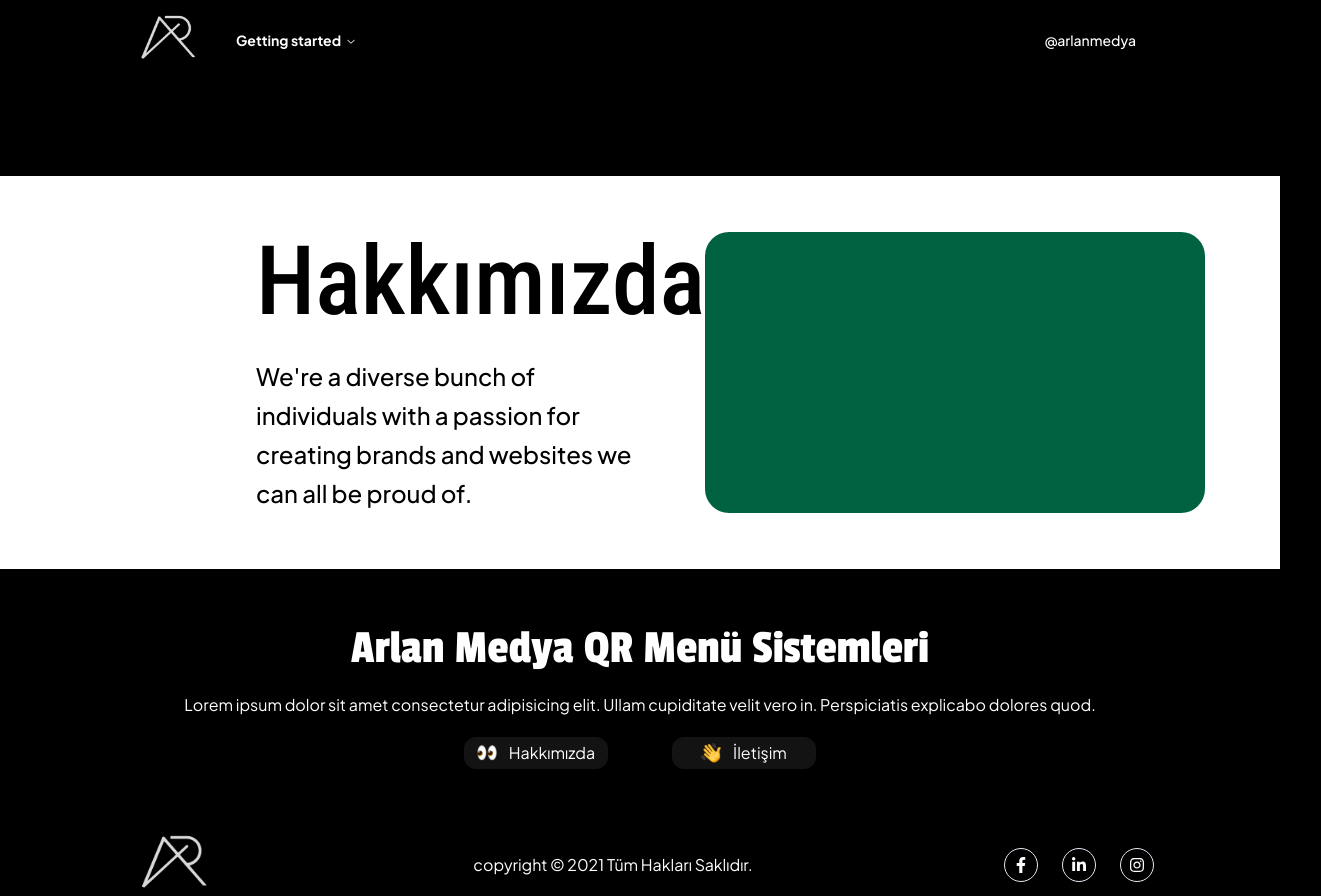
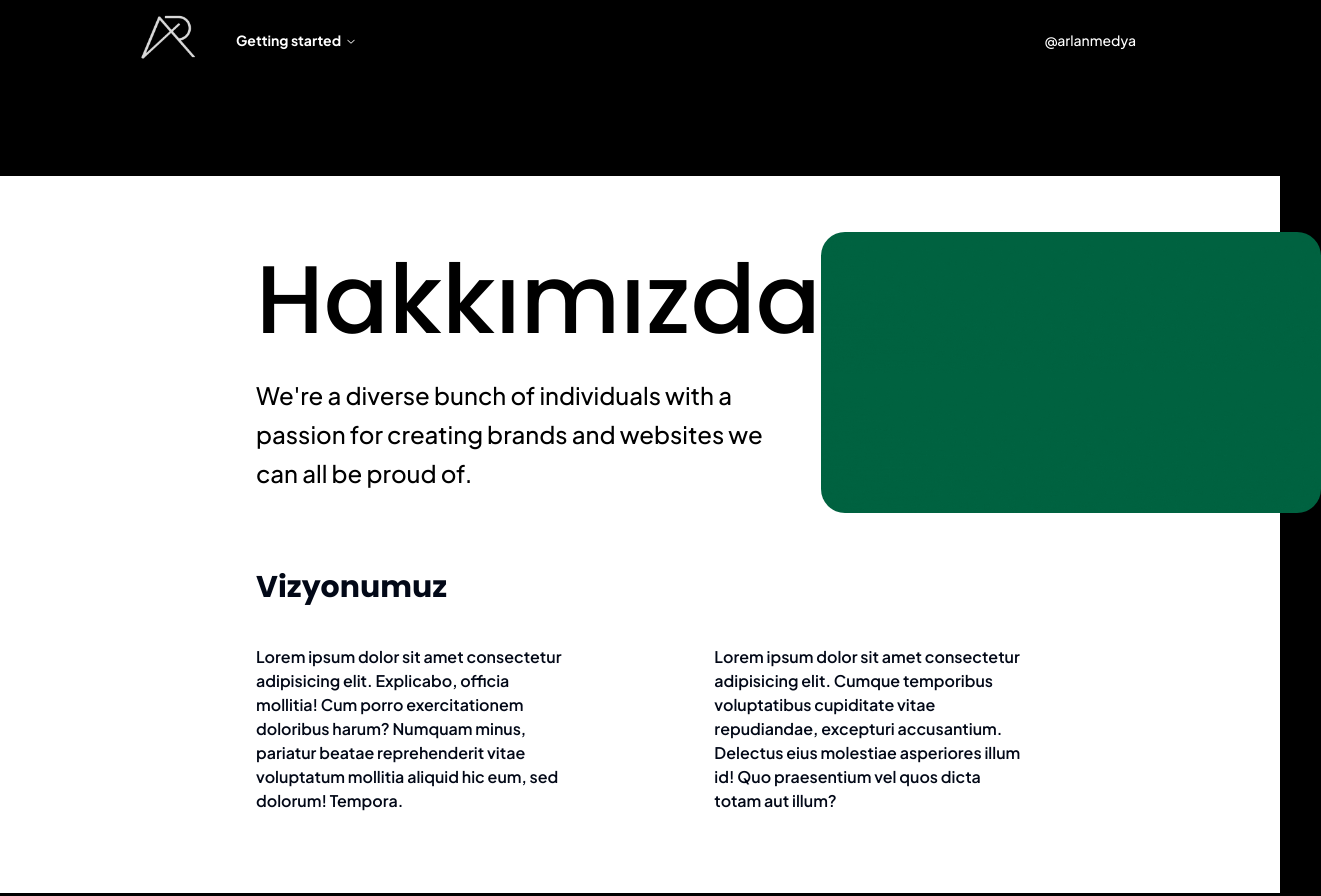
Before and after one commit to ErtugrulArac/qrArlanSite, a Next.js app: page /hakkimizda in a window 1280 px wide. Shown: the top 896 px of the page, 1321 px wide, since content can reach past the window. Built offline with nearby package versions, Linux system fonts and the light colour scheme; a web font is replaced by a local one.

Commit message:
çizgi hakkmızda

```diff
--- a/src/app/hakkimizda/page.tsx
+++ b/src/app/hakkimizda/page.tsx
@@ -1,12 +1,14 @@
 import React from 'react'
 import Main from "@/components/hakkimizda/main/"
 import Mockup from "@/components/hakkimizda/mockup/index"
+import Vizyon from "@/components/hakkimizda/vizyon/index"
 
 const page = () => {
     return (
         <div >
             <Main />
             <Mockup />
+            <Vizyon />
         </div>
     )
 }
--- a/src/components/hakkimizda/main/index.tsx
+++ b/src/components/hakkimizda/main/index.tsx
@@ -2,14 +2,15 @@
 
 const index = () => {
     return (
-        <div className='mt-44 max-md:py-28 max-md:mt-0 py-14  text-black bg-white'>
+        <div className='mt-44 max-md:py-12  max-md:mt-0 py-14  text-black bg-white'>
     <div className='flex w-[60%] max-md:w-full m-auto items-center justify-around max-md:flex-col max-md:gap-9'>
-                <div className='flex flex-col gap-7 max-md:w-[95%] '>
-                    <h3 className='text-8xl max-md:text-5xl font-roboto font-medium '>Hakkımızda</h3>
+                <div className='flex flex-col gap-7 max-md:w-[95%] max-md:mt-10 '>
+                    <h3 className='text-8xl max-md:text-5xl font-fontpopins font-medium '>Hakkımızda</h3>
                     <p className='text-2xl max-md:text-xl leading-relaxed font-medium w-[90%]'>We're a diverse bunch of individuals with a passion for creating brands and websites we can all be proud of.</p>
                 </div>
                 <img className='w-[500px] rounded-3xl max-md:rounded-none  max-md:w-full' src="arlan.gif" alt="" />
             </div>
+
         </div>
     )
 }
--- /dev/null
+++ b/src/components/hakkimizda/vizyon/index.tsx
@@ -0,0 +1,19 @@
+import React from 'react'
+
+const index = () => {
+  return (
+    <div className='bg-white '>
+      <div className='w-[60%] max-md:w-[95%] m-auto'>
+        <h3 className='text-3xl font-fontpopins font-bold'>Vizyonumuz</h3>
+        <div className='flex max-md:flex-col gap-36 max-md:gap-12 mt-10 max-md:mt-7'>
+          <p className='font-semibold'>
+            Lorem ipsum dolor sit amet consectetur adipisicing elit. Explicabo, officia mollitia! Cum porro exercitationem doloribus harum? Numquam minus, pariatur beatae reprehenderit vitae voluptatum mollitia aliquid hic eum, sed dolorum! Tempora.
+          </p>
+          <p className='font-semibold mb-20'>Lorem ipsum dolor sit amet consectetur adipisicing elit. Cumque temporibus voluptatibus cupiditate vitae repudiandae, excepturi accusantium. Delectus eius molestiae asperiores illum id! Quo praesentium vel quos dicta totam aut illum?</p>
+        </div>
+      </div>
+    </div>
+  )
+}
+
+export default index
```
